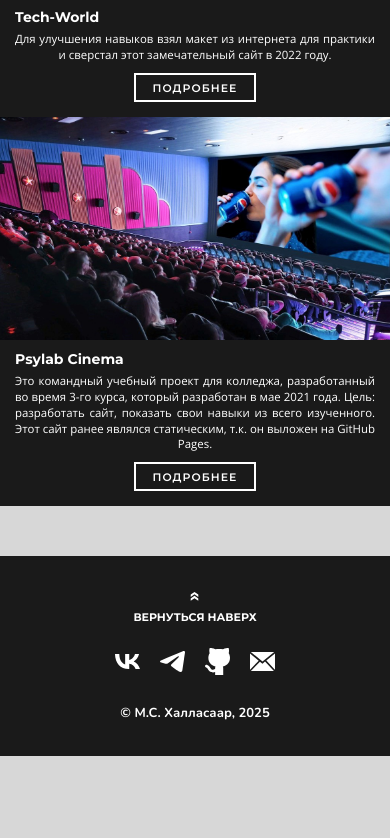
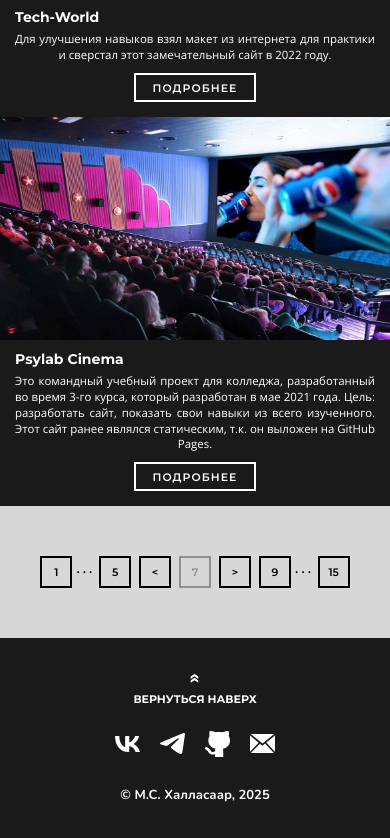
Before and after one commit to Endermax200113/site-portfolio, a React (Vite) app: page /projects in a window 390 px wide. Shown: the part 1356-2194 px from the top of the page. Before the commit the page ends 2112 px from the top, so only its background shows below. Built offline with nearby package versions, Linux system fonts and the light colour scheme.

Commit message:
The 'Pagination' component has been adapted for mobile version

```diff
--- a/src/components/pagination/Pagination.module.scss
+++ b/src/components/pagination/Pagination.module.scss
@@ -1,18 +1,18 @@
 @use '@sass/main' as *;
 
 .pages {
-	margin-bottom: 50px;
+	margin-bottom: px-to-rem(50);
 	display: flex;
 }
 
 .page {
 	@extend %button;
 
-	width: 45px;
+	width: px-to-rem(45);
 	aspect-ratio: 1 / 1;
-	border: 3px solid $color-light-black;
-	margin-inline: 10px;
-	font-size: 16px;
+	border: px-to-rem(3) solid $color-light-black;
+	margin-inline: px-to-rem(10);
+	font-size: px-to-rem(16);
 	font-weight: 600;
 	display: grid;
 	place-content: center;
@@ -26,7 +26,7 @@
 	}
 
 	&.here {
-		border: 3px solid $color-gray;
+		border: px-to-rem(3) solid $color-gray;
 		color: $color-gray;
 		pointer-events: none;
 	}
@@ -35,3 +35,32 @@
 		display: none;
 	}
 }
+
+@media only screen and (px-to-rem(768) > width) {
+	.page {
+		width: rubber-size(768, 45, 576, 40);
+		margin-inline: rubber-size(768, 10, 576, 7);
+		font-size: rubber-size(768, 16, 576, 14);
+	}
+}
+
+@media only screen and (px-to-rem(576) > width) {
+	.page {
+		width: rubber-size(576, 40, 480, 35);
+		margin-inline: rubber-size(576, 7, 480, 5);
+		font-size: rubber-size(576, 14, 480, 12);
+	}
+}
+
+@media only screen and (px-to-rem(480) > width) {
+	.page {
+		width: rubber-size(480, 35, 320, 30);
+		border: rubber-size(480, 3, 320, 2) solid $color-full-black;
+		margin-inline: rubber-size(480, 5, 320, 3);
+		font-size: rubber-size(480, 12, 320, 10);
+
+		&.here {
+			border: rubber-size(480, 3, 320, 2) solid $color-gray;
+		}
+	}
+}
--- a/src/components/pagination/Pagination.tsx
+++ b/src/components/pagination/Pagination.tsx
@@ -1,8 +1,10 @@
-import React, { MouseEvent, ReactNode } from 'react'
+import React, { MouseEvent, ReactNode, useState } from 'react'
 import scss from './Pagination.module.scss'
 import Button from '@ui/button/Button'
 import Label from '@ui/text/label/Label'
 import { trimSass } from '@utils/sassControl'
+import { getRemByPx, getWidthScreen } from '@utils/screenControl'
+import { useEventListener } from '@hooks/useEventListener'
 
 interface PropsPagination {
 	pages: number
@@ -11,9 +13,25 @@ interface PropsPagination {
 }
 
 const Pagination: React.FC<PropsPagination> = ({ pages, page, setPage }) => {
+	const [needLess, setNeedLess] = useState<boolean>(getWidthScreen() < getRemByPx(576))
+
 	const handleToPrevClick = (e?: MouseEvent): void => setPage(page - 1, e)
 	const handleToPageClick = (page: number, e?: MouseEvent): void => setPage(page, e)
 	const handleToNextClick = (e?: MouseEvent): void => setPage(page + 1, e)
+
+	const onResizeScreen = (): void => {
+		if (getWidthScreen() >= getRemByPx(576)) {
+			if (needLess) {
+				setNeedLess(false)
+			}
+		} else {
+			if (!needLess) {
+				setNeedLess(true)
+			}
+		}
+	}
+
+	useEventListener('resize', onResizeScreen, true)
 
 	const renderPageNumbers = (): ReactNode[] => {
 		const pageNumbers: ReactNode[] = []
@@ -43,7 +61,7 @@ const Pagination: React.FC<PropsPagination> = ({ pages, page, setPage }) => {
 				pageNumbers.push(
 					<Button
 						className={scss.page}
-						key={1}
+						key='page-1'
 						onClick={e => handleToPageClick(1, e)}>
 						1
 					</Button>
@@ -67,7 +85,7 @@ const Pagination: React.FC<PropsPagination> = ({ pages, page, setPage }) => {
 					className={clazz}
 					key={i}
 					onClick={e => handleToPageClick(i, e)}>
-					{i}
+					{needLess ? (i === page - 1 ? '<' : i === page + 1 ? '>' : i) : i}
 				</Button>
 			)
 
@@ -92,19 +110,25 @@ const Pagination: React.FC<PropsPagination> = ({ pages, page, setPage }) => {
 
 	return (
 		<div className={scss.pages}>
+			{!needLess && (
 				<Button
 					className={scss.page}
 					onClick={e => handleToPrevClick(e)}
 					hidden={page === 1}>
 					&lt;
 				</Button>
+			)}
+
 			{renderPageNumbers()}
+
+			{!needLess && (
 				<Button
 					className={scss.page}
 					onClick={e => handleToNextClick(e)}
 					hidden={page === pages}>
 					&gt;
 				</Button>
+			)}
 		</div>
 	)
 }
--- a/src/components/ui/text/label/Label.module.scss
+++ b/src/components/ui/text/label/Label.module.scss
@@ -3,7 +3,25 @@
 .label {
 	font-family: $font-montserrat;
 	font-weight: 400;
-	font-size: 24px;
+	font-size: px-to-rem(24);
 	letter-spacing: 0.14em;
 	color: $color-full-black;
 }
+
+@media only screen and (px-to-rem(768) > width) {
+	.label {
+		font-size: rubber-size(768, 24, 576, 22);
+	}
+}
+
+@media only screen and (px-to-rem(576) > width) {
+	.label {
+		font-size: rubber-size(576, 22, 480, 19);
+	}
+}
+
+@media only screen and (px-to-rem(480) > width) {
+	.label {
+		font-size: rubber-size(480, 19, 320, 17);
+	}
+}
--- a/src/routes/projects/Projects.module.scss
+++ b/src/routes/projects/Projects.module.scss
@@ -101,8 +101,6 @@
 	}
 }
 
-/* // TODO Не забыть адаптировать для класса .no-projects */
-
 @media only screen and (px-to-rem(1280) > width) {
 	.projects {
 		width: rubber-size(1280, 1000, 1080, 900);
@@ -131,13 +129,15 @@
 	}
 
 	.no-projects {
-		&.title {
-			;
-		}
+		height: rubber-size(1280, 200, 1080, 175);
 	}
 }
 
 @media only screen and (px-to-rem(900) > width) {
+	.main {
+		width: 100%;
+	}
+
 	.projects {
 		width: 100%;
 	}
@@ -169,8 +169,10 @@
 	}
 
 	.no-projects {
+		height: rubber-size(900, 175, 768, 150);
+
 		&.title {
-			;
+			font-size: rubber-size(900, 20, 768, 18) !important;
 		}
 	}
 }
@@ -191,7 +193,7 @@
 
 	.no-projects {
 		&.title {
-			;
+			font-size: rubber-size(768, 18, 576, 16) !important;
 		}
 	}
 }
@@ -220,22 +222,10 @@
 			margin-left: 0;
 		}
 	}
-
-	.no-projects {
-		&.title {
-			;
-		}
-	}
 }
 
 @media only screen and (px-to-rem(480) > width) {
 	.button {
 		font-size: rubber-size(480, 12, 320, 10);
 	}
-
-	.no-projects {
-		&.title {
-			;
-		}
-	}
 }
--- a/src/routes/projects/Projects.tsx
+++ b/src/routes/projects/Projects.tsx
@@ -119,13 +119,15 @@ const Projects: React.FC<PropsProjects> = ({ ...props }) => {
 				)}
 			</section>
 
-			{arrPagesData.length > 1 && (
-				<Pagination
-					pages={arrPagesData.length}
-					page={page}
-					setPage={setCurrentPage}
-				/>
-			)}
+			{
+				/* arrPagesData.length > 1 */ true && (
+					<Pagination
+						pages={/* arrPagesData.length */ 15}
+						page={/* page */ 7}
+						setPage={setCurrentPage}
+					/>
+				)
+			}
 		</RootMain>
 	)
 }
```
Lines whose indentation alone changed are shown as unchanged.
